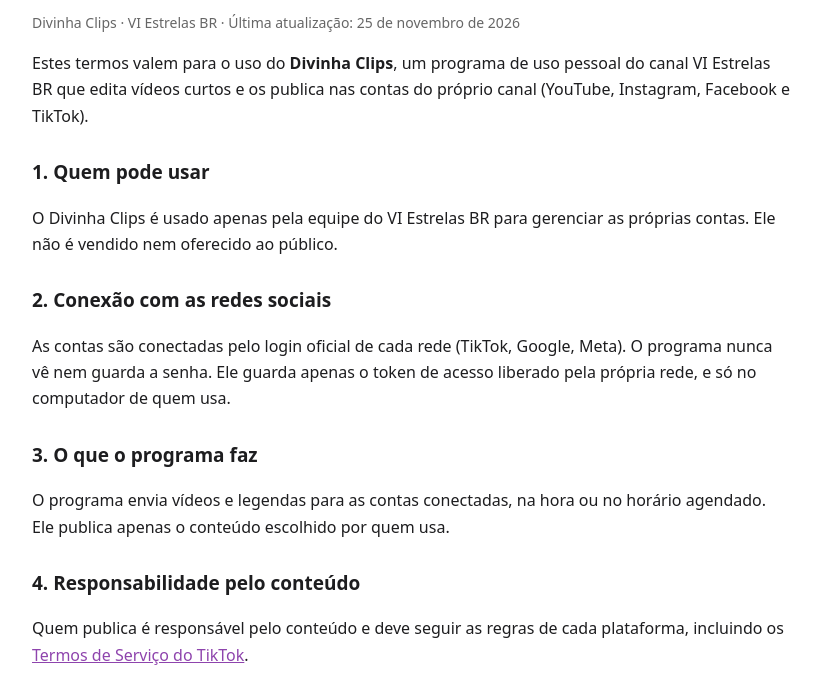
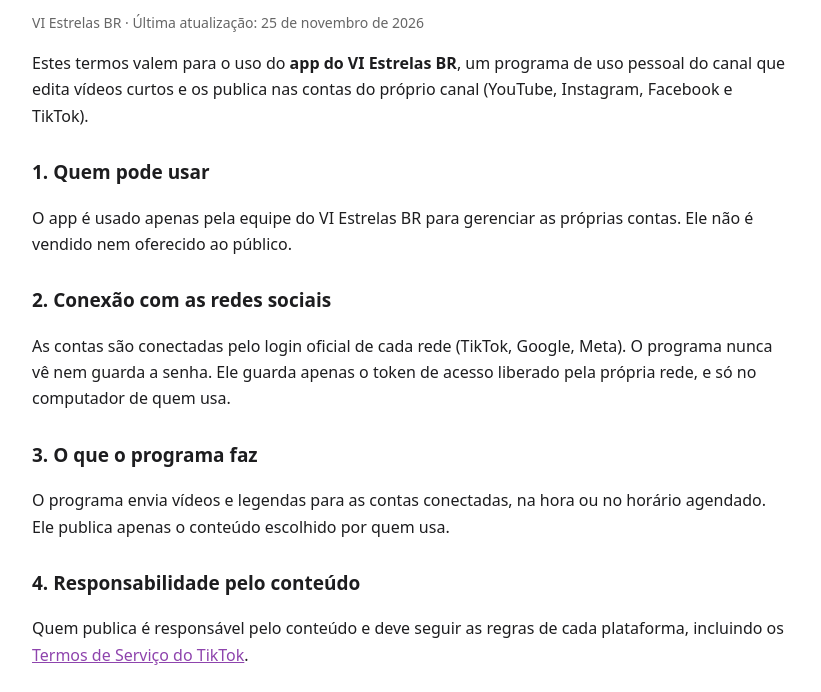
Before and after one commit to viestrelasoficial/viestrelasoficial.github.io, a plain HTML site: page termos.html in a window 1280 px wide. Shown: the part 108-800 px from the top of the page, without its empty margins (228-1049 px from the left). Drawn offline with Linux system fonts and the light colour scheme.

Commit message:
Remove nome antigo das paginas

```diff
--- a/termos.html
+++ b/termos.html
@@ -14,12 +14,12 @@
 </head>
 <body>
 <h1>Termos de Uso</h1>
-<p class="data">Divinha Clips · VI Estrelas BR · Última atualização: 25 de novembro de 2026</p>
+<p class="data">VI Estrelas BR · Última atualização: 25 de novembro de 2026</p>
 
-<p>Estes termos valem para o uso do <b>Divinha Clips</b>, um programa de uso pessoal do canal VI Estrelas BR que edita vídeos curtos e os publica nas contas do próprio canal (YouTube, Instagram, Facebook e TikTok).</p>
+<p>Estes termos valem para o uso do <b>app do VI Estrelas BR</b>, um programa de uso pessoal do canal que edita vídeos curtos e os publica nas contas do próprio canal (YouTube, Instagram, Facebook e TikTok).</p>
 
 <h2>1. Quem pode usar</h2>
-<p>O Divinha Clips é usado apenas pela equipe do VI Estrelas BR para gerenciar as próprias contas. Ele não é vendido nem oferecido ao público.</p>
+<p>O app é usado apenas pela equipe do VI Estrelas BR para gerenciar as próprias contas. Ele não é vendido nem oferecido ao público.</p>
 
 <h2>2. Conexão com as redes sociais</h2>
 <p>As contas são conectadas pelo login oficial de cada rede (TikTok, Google, Meta). O programa nunca vê nem guarda a senha. Ele guarda apenas o token de acesso liberado pela própria rede, e só no computador de quem usa.</p>
```
Also changed, not shown: index.html (+2 -2 lines), privacidade.html (+2 -2 lines).
